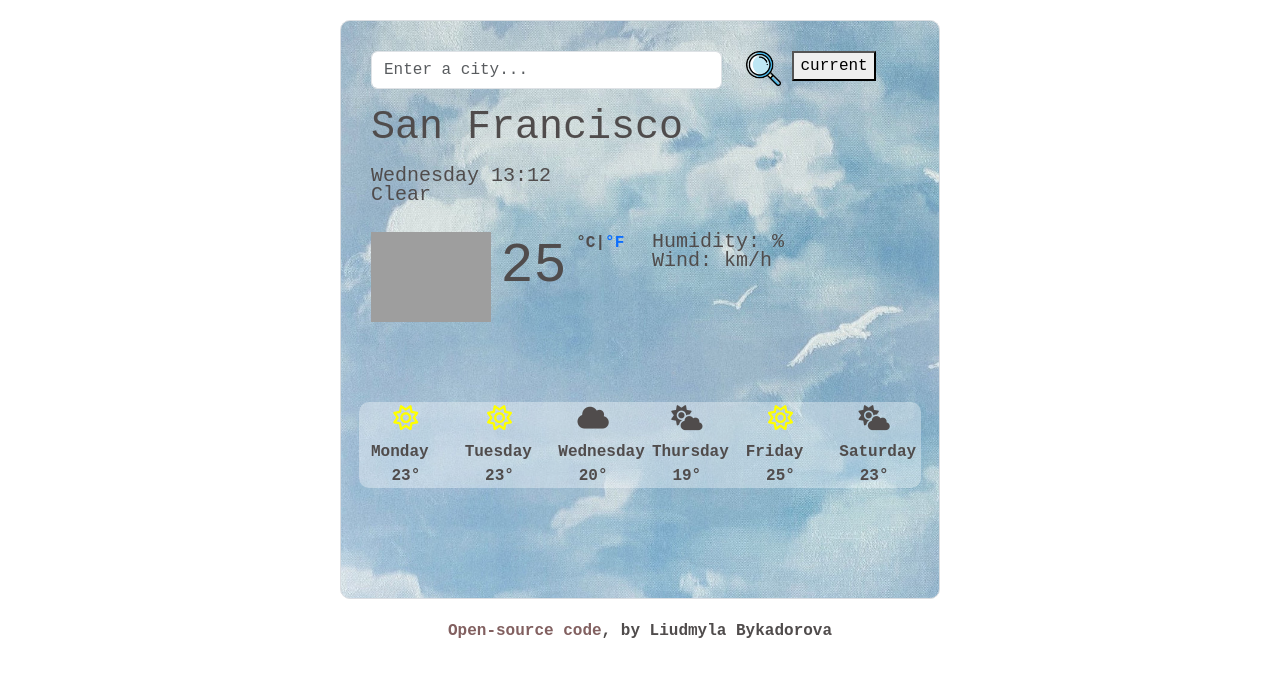
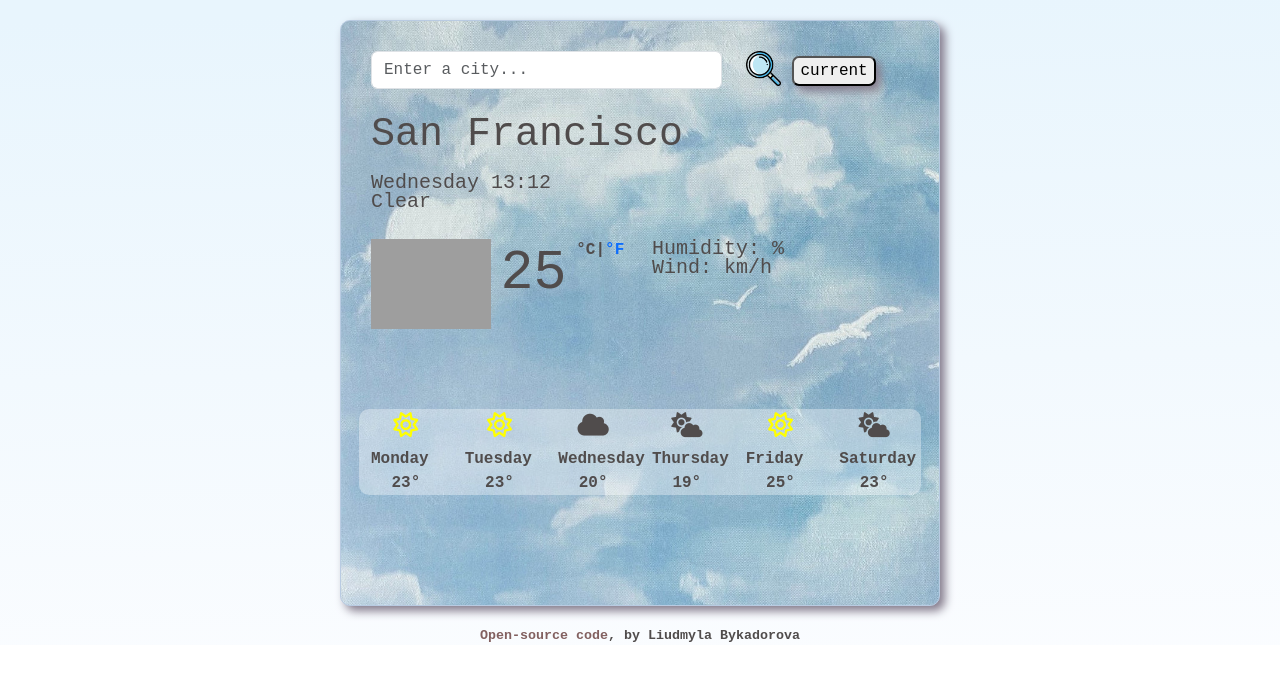
Before and after one commit to Liudmyla-By/my-weather-project, a plain HTML site: page index.html in a window 1280 px wide. Drawn offline with nearby package versions, Linux system fonts and the light colour scheme; grey boxes are pictures that could not be loaded.

Commit message:
Update CSS

```diff
--- a/source/style.css
+++ b/source/style.css
@@ -3,6 +3,7 @@ body {
     font-family: monospace;
     color: rgb(80, 76, 76);
     font-weight: bold;
+    background: linear-gradient(178.6deg, rgb(232, 245, 253) 3.3%, rgb(252, 253, 255) 109.6%) no-repeat;
 }
 
 a {
@@ -39,10 +40,18 @@ li {
 
 footer {
     text-align: center;
+    font-size: smaller;
+}
+
+button {
+    margin: 5px auto;
+    border-color: 1px solid #b9cbe2;
+    border-radius: 7px;
+    filter: drop-shadow(5px 5px 5px #837a8b);
 }
 
 .weather-app {
-    border: 1px solid #dadde1;
+    border: 1px solid #b9cbe2;
     padding: 30px;
     margin: 20px auto;
     border-radius: 10px;
@@ -50,6 +59,7 @@ footer {
     background-image: url("images/background.jpg");
     background-size: cover;
     background-repeat: no-repeat;
+    filter: drop-shadow(5px 5px 5px #837a8b);
 }
 
 .weather-icon img {
@@ -75,11 +85,12 @@ footer {
 }
 
 .search-form {
-    margin-bottom: 20px;
+    margin-bottom: 30px;
 }
 
 .loupe-img {
     width: 35px;
+    display: block;
 }
 
 
```
